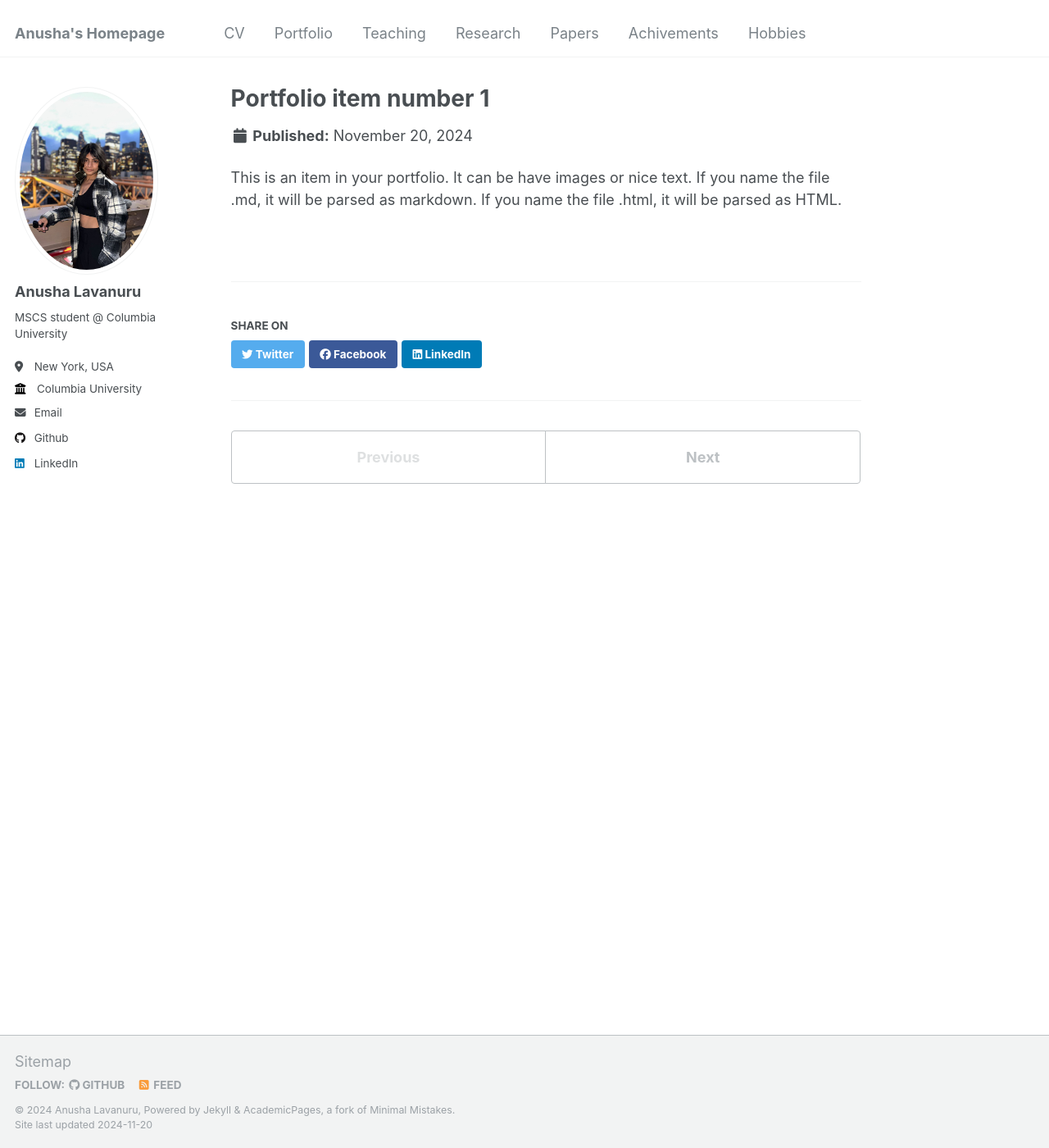
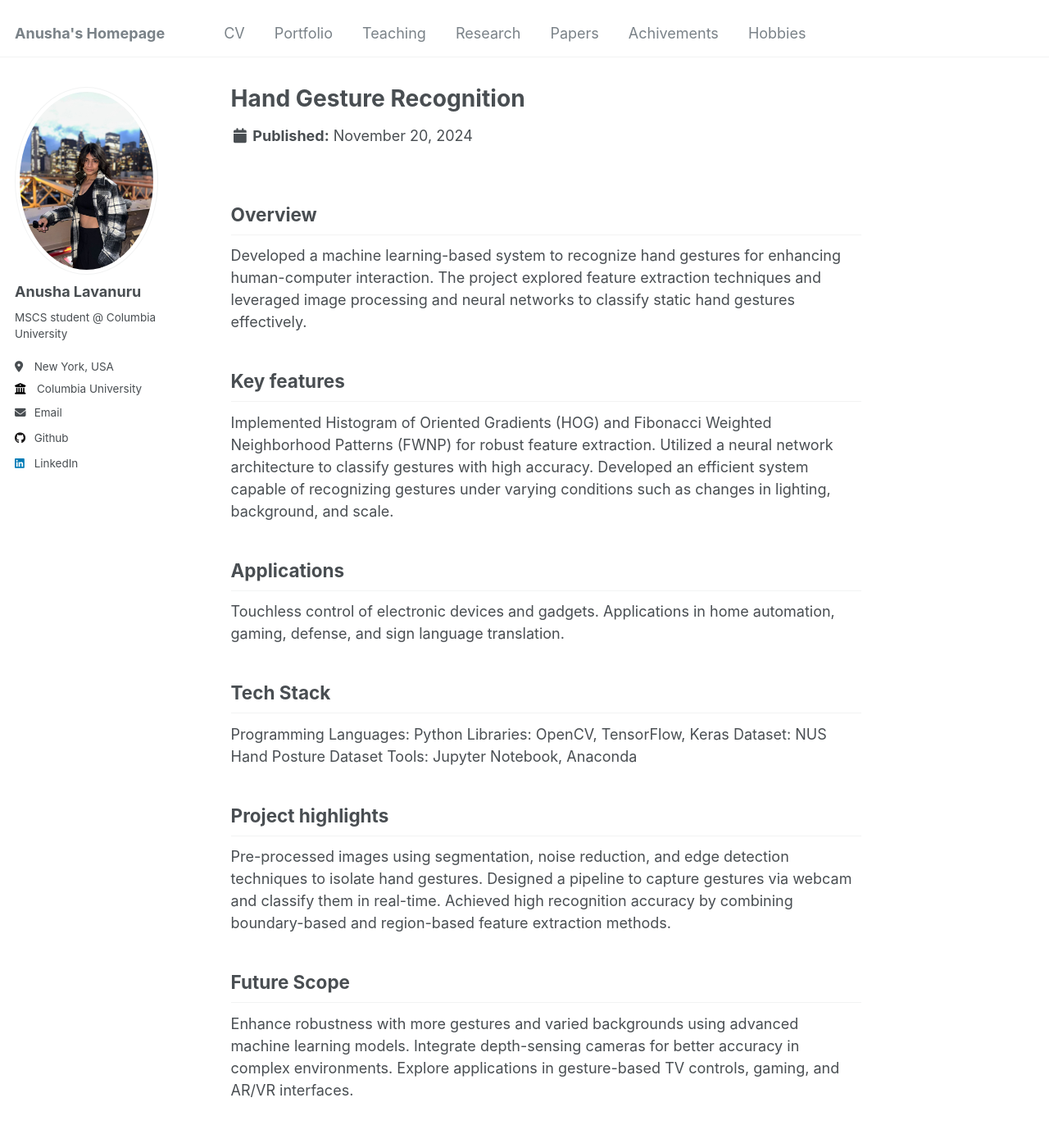
Before and after one commit to AnushaLavanuru5/AnushaL.github.io, a Jekyll site: the page built from _portfolio/portfolio-1.md, in a window 1280 px wide and 1400 px high. Shown: the whole window at 82% size. Built offline with Jekyll 4.4.1, drawn with Linux system fonts in a browser that asks for light colours.

Commit message:
Update portfolio-1.md

```diff
--- a/_portfolio/portfolio-1.md
+++ b/_portfolio/portfolio-1.md
@@ -1,7 +1,38 @@
 ---
-title: "Portfolio item number 1"
-excerpt: "Short description of portfolio item number 1<br/><img src='/images/500x300.png'>"
+title: "Hand Gesture Recognition"
+excerpt: "Dec 2020 Short description of portfolio item number 1<br/><img src='/images/500x300.png'>"
 collection: portfolio
 ---
+Overview
+---
+Developed a machine learning-based system to recognize hand gestures for enhancing human-computer interaction. The project explored feature extraction techniques and leveraged image processing and neural networks to classify static hand gestures effectively.
 
-This is an item in your portfolio. It can be have images or nice text. If you name the file .md, it will be parsed as markdown. If you name the file .html, it will be parsed as HTML.
+Key features
+---
+Implemented Histogram of Oriented Gradients (HOG) and Fibonacci Weighted Neighborhood Patterns (FWNP) for robust feature extraction.
+Utilized a neural network architecture to classify gestures with high accuracy.
+Developed an efficient system capable of recognizing gestures under varying conditions such as changes in lighting, background, and scale.
+
+Applications
+---
+Touchless control of electronic devices and gadgets.
+Applications in home automation, gaming, defense, and sign language translation.
+
+Tech Stack
+---
+Programming Languages: Python
+Libraries: OpenCV, TensorFlow, Keras
+Dataset: NUS Hand Posture Dataset
+Tools: Jupyter Notebook, Anaconda
+
+Project highlights
+---
+Pre-processed images using segmentation, noise reduction, and edge detection techniques to isolate hand gestures.
+Designed a pipeline to capture gestures via webcam and classify them in real-time.
+Achieved high recognition accuracy by combining boundary-based and region-based feature extraction methods.
+
+Future Scope
+---
+Enhance robustness with more gestures and varied backgrounds using advanced machine learning models.
+Integrate depth-sensing cameras for better accuracy in complex environments.
+Explore applications in gesture-based TV controls, gaming, and AR/VR interfaces.
```
